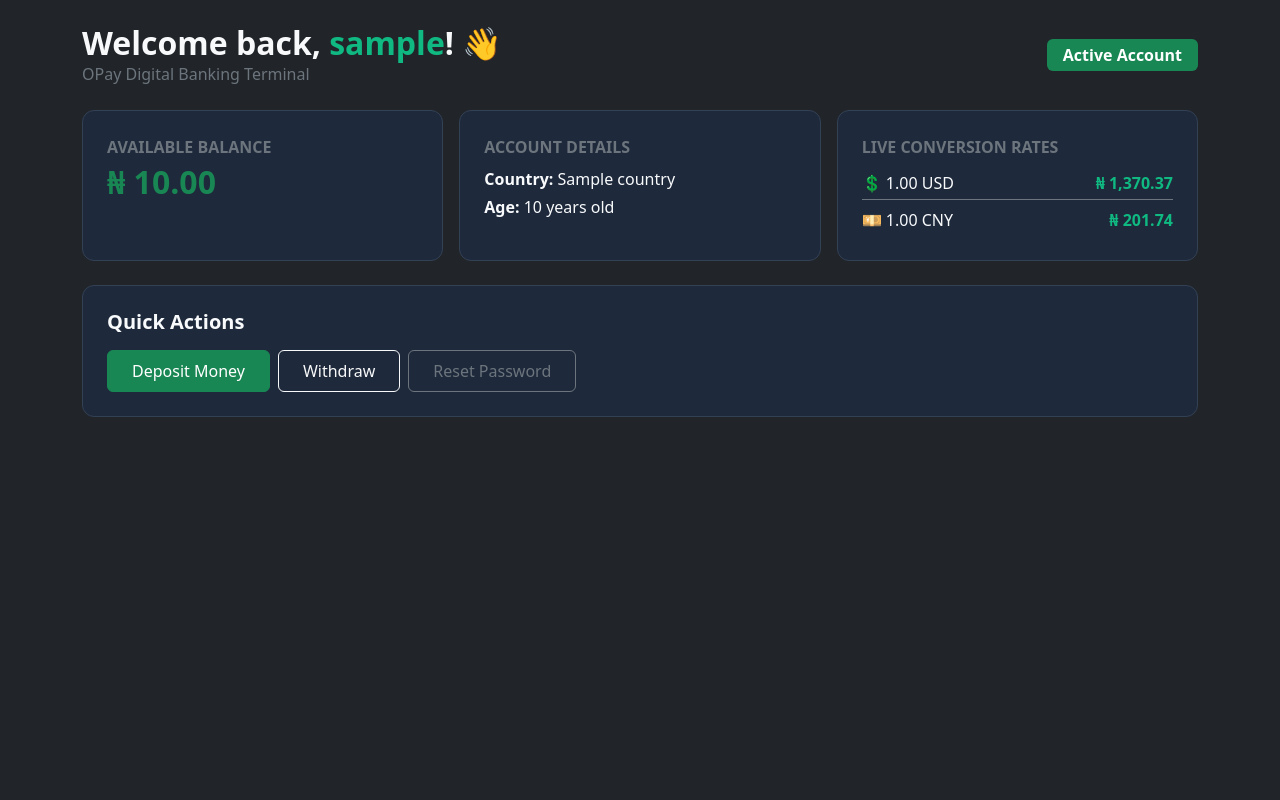
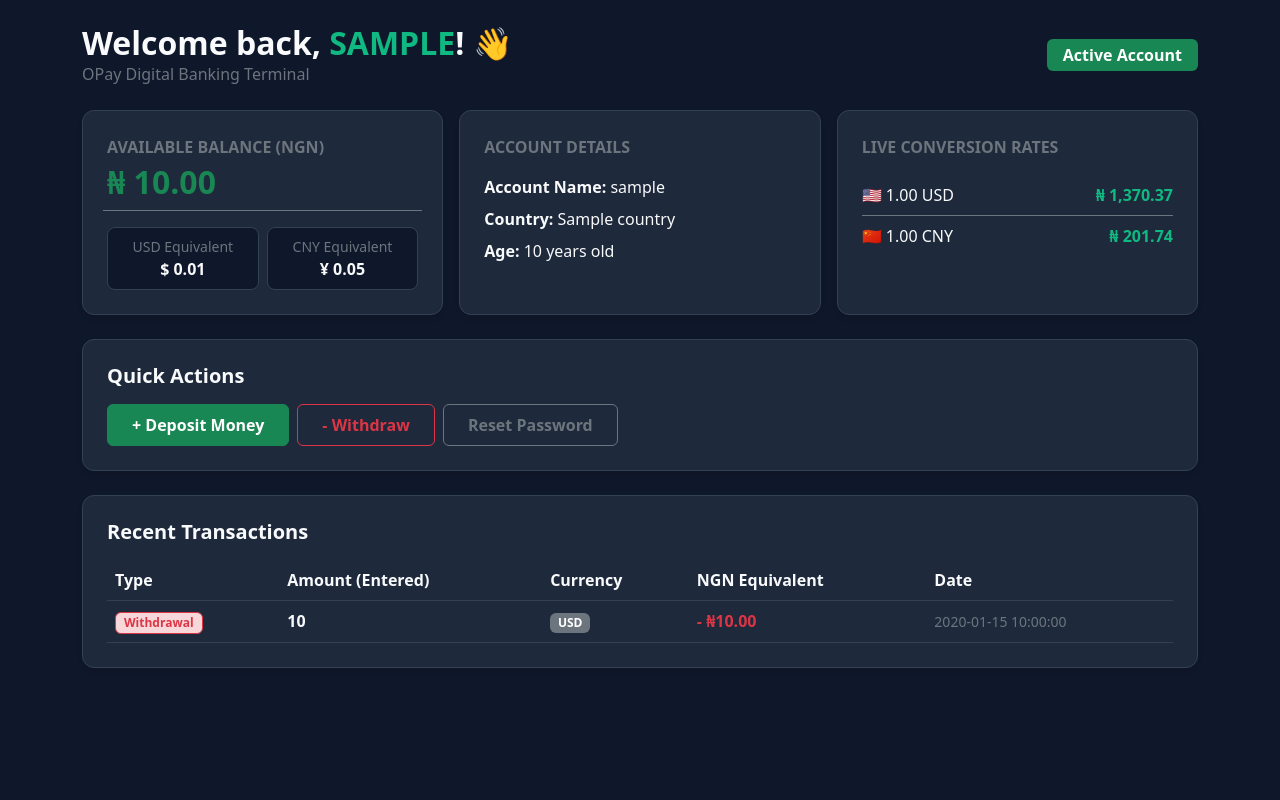
Before and after one commit to Mario-Chinonso/multi-currency-bank-flask, a Flask app: template GUI/templates/dashboard.html in a window 1280 px wide. Run offline with Flask 3, Linux system fonts and the light colour scheme; the template is opened without the code that fills it: most values are stand-ins (such as "Sample title", 1, 10 or a date in 2020); some libraries are stand-ins or nearby versions.

Commit message:
Second saved copy

```diff
--- a/GUI/templates/dashboard.html
+++ b/GUI/templates/dashboard.html
@@ -6,24 +6,41 @@
     <title>OPay Dashboard</title>
     <link rel="stylesheet" href="{{ url_for('static', filename='bootstrap-5.3.8-dist/css/bootstrap.min.css') }}" />
     <style>
+        body {
+            background-color: #0f172a;
+            color: #f8fafc;
+            min-height: 100vh;
+        }
         .dashboard-card {
             background: #1e293b;
             border: 1px solid #334155;
             border-radius: 12px;
             color: #f8fafc;
+            box-shadow: 0 4px 6px -1px rgba(0, 0, 0, 0.1);
         }
         .text-accent {
             color: #10b981;
         }
+        .currency-pill {
+            background-color: #0f172a;
+            border: 1px solid #334155;
+            border-radius: 8px;
+            padding: 8px 12px;
+        }
+        .table-dark-custom {
+            --bs-table-bg: transparent;
+            --bs-table-color: #f8fafc;
+            --bs-table-border-color: #334155;
+        }
     </style>
 </head>
-<body class="bg-dark text-light min-vh-100 py-4">
+<body class="py-4">
 
     <div class="container">
         <!-- Header -->
         <div class="d-flex justify-content-between align-items-center mb-4">
             <div>
-                <h2 class="fw-bold mb-0">Welcome back, <span class="text-accent">{{ username_1 }}</span>! 👋</h2>
+                <h2 class="fw-bold mb-0">Welcome back, <span class="text-accent">{{ username_1.upper() }}</span>! 👋</h2>
                 <p class="text-secondary mb-0">OPay Digital Banking Terminal</p>
             </div>
             <span class="badge bg-success fs-6 px-3 py-2">Active Account</span>
@@ -33,9 +50,27 @@
         <div class="row g-3 mb-4">
             <!-- Balance Card -->
             <div class="col-md-6 col-lg-4">
-                <div class="dashboard-card p-4 h-100">
-                    <p class="text-secondary mb-1 fw-bold text-uppercase fs-7">Available Balance</p>
-                    <h2 class="fs-2 fw-bold text-success mb-0 text-break">₦ {{ "{:,.2f}".format(balance) }}</h2>
+                <div class="dashboard-card p-4 h-100 d-flex flex-column justify-content-between">
+                    <div>
+                        <p class="text-secondary mb-1 fw-bold text-uppercase fs-7">Available Balance (NGN)</p>
+                        <h2 class="fs-2 fw-bold text-success mb-3 text-break">₦ {{ "{:,.2f}".format(balance) }}</h2>
+                    </div>
+
+                    <!-- Equivalent Balances Breakdown -->
+                    <div class="row g-2 pt-2 border-top border-secondary">
+                        <div class="col-6">
+                            <div class="currency-pill text-center">
+                                <span class="text-secondary small d-block">USD Equivalent</span>
+                                <span class="text-break fw-bold text-light">$ {{ "{:,.2f}".format(balance / (usd_rate if usd_rate else 1370.37)) }}</span>
+                            </div>
+                        </div>
+                        <div class="col-6">
+                            <div class="currency-pill text-center">
+                                <span class="text-secondary small d-block">CNY Equivalent</span>
+                                <span class="text-break fw-bold text-light">¥ {{ "{:,.2f}".format(balance / (cny_rate if cny_rate else 201.74)) }}</span>
+                            </div>
+                        </div>
+                    </div>
                 </div>
             </div>
 
@@ -43,9 +78,10 @@
             <div class="col-md-6 col-lg-4">
                 <div class="dashboard-card p-4 h-100">
                     <p class="text-secondary mb-1 fw-bold text-uppercase fs-7">Account Details</p>
-                    <div class="mt-2">
-                        <p class="mb-1"><strong>Country:</strong> {{ country }}</p>
-                        <p class="mb-0"><strong>Age:</strong> {{ age }} years old</p>
+                    <div class="mt-3">
+                        <p class="mb-2"><strong>Account Name:</strong> <span class="text-light">{{ username_1 }}</span></p>
+                        <p class="mb-2"><strong>Country:</strong> <span class="text-light">{{ country }}</span></p>
+                        <p class="mb-0"><strong>Age:</strong> <span class="text-light">{{ age }} years old</span></p>
                     </div>
                 </div>
             </div>
@@ -54,30 +90,78 @@
             <div class="col-md-12 col-lg-4">
                 <div class="dashboard-card p-4 h-100">
                     <p class="text-secondary mb-1 fw-bold text-uppercase fs-7">Live Conversion Rates</p>
-                    <ul class="list-unstyled mb-0 mt-2">
-                        <li class="d-flex justify-content-between py-1 border-bottom border-secondary">
-                            <span>💲 1.00 USD</span>
-                            <span class="fw-bold text-accent">₦ 1,370.37</span>
+                    <ul class="list-unstyled mb-0 mt-3">
+                        <li class="d-flex justify-content-between align-items-center py-2 border-bottom border-secondary">
+                            <span>🇺🇸 1.00 USD</span>
+                            <span class="fw-bold text-accent">₦ {{ "{:,.2f}".format(usd_rate) if usd_rate else "1,370.37" }}</span>
                         </li>
-                        <li class="d-flex justify-content-between py-1 pt-2">
-                            <span>💴 1.00 CNY</span>
-                            <span class="fw-bold text-accent">₦ 201.74</span>
+                        <li class="d-flex justify-content-between align-items-center py-2 pt-2">
+                            <span>🇨🇳 1.00 CNY</span>
+                            <span class="fw-bold text-accent">₦ {{ "{:,.2f}".format(cny_rate) if cny_rate else "201.74" }}</span>
                         </li>
                     </ul>
                 </div>
             </div>
         </div>
 
-        <!-- Actions -->
-        <div class="dashboard-card p-4">
+        <!-- Quick Actions -->
+        <div class="dashboard-card p-4 mb-4">
             <h5 class="fw-bold mb-3">Quick Actions</h5>
             <div class="d-flex gap-2 flex-wrap">
-                <a href="{{url_for('deposit')}}"><button class="btn btn-success px-4 py-2">Deposit Money</button></a>
-               <a href="{{url_for('withdraw')}}"> <button class="btn btn-outline-light px-4 py-2">Withdraw</button></a>
-                <button class="btn btn-outline-secondary px-4 py-2">Reset Password</button>
+                <a href="{{ url_for('deposit') }}" class="btn btn-success px-4 py-2 fw-semibold">
+                    + Deposit Money
+                </a>
+                <a href="{{ url_for('withdraw') }}" class="btn btn-outline-danger px-4 py-2 fw-semibold">
+                    - Withdraw
+                </a>
+                <a href="#" class="btn btn-outline-secondary px-4 py-2 fw-semibold">
+                    Reset Password
+                </a>
             </div>
         </div>
+
+        <!-- Recent Transactions -->
+        {% if transactions %}
+        <div class="dashboard-card p-4">
+            <h5 class="fw-bold mb-3">Recent Transactions</h5>
+            <div class="table-responsive">
+                <table class="table table-dark-custom align-middle mb-0">
+                    <thead>
+                        <tr class="text-secondary">
+                            <th>Type</th>
+                            <th>Amount (Entered)</th>
+                            <th>Currency</th>
+                            <th>NGN Equivalent</th>
+                            <th>Date</th>
+                        </tr>
+                    </thead>
+                    <tbody>
+                        {% for tx in transactions %}
+                        <tr>
+                            <td>
+                                {% if tx.type == 'Deposit' %}
+                                    <span class="badge bg-success-subtle text-success border border-success px-2 py-1">Deposit</span>
+                                {% else %}
+                                    <span class="badge bg-danger-subtle text-danger border border-danger px-2 py-1">Withdrawal</span>
+                                {% endif %}
+                            </td>
+                            <td class="fw-bold">{{ tx.amount }}</td>
+                            <td><span class="badge bg-secondary">{{ tx.currency }}</span></td>
+                            <td class="fw-bold {{ 'text-success' if tx.type == 'Deposit' else 'text-danger' }}">
+                                {{ '+' if tx.type == 'Deposit' else '-' }} ₦{{ "{:,.2f}".format(tx.ngn_amount) }}
+                            </td>
+                            <td class="text-secondary small">{{ tx.date if tx.date else 'Recently' }}</td>
+                        </tr>
+                        {% endfor %}
+                    </tbody>
+                </table>
+            </div>
+        </div>
+        {% endif %}
+
     </div>
 
+    <!-- Bootstrap Bundle JS -->
+    <script src="https://cdn.jsdelivr.net/npm/bootstrap@5.3.2/dist/js/bootstrap.bundle.min.js"></script>
 </body>
 </html>
```
